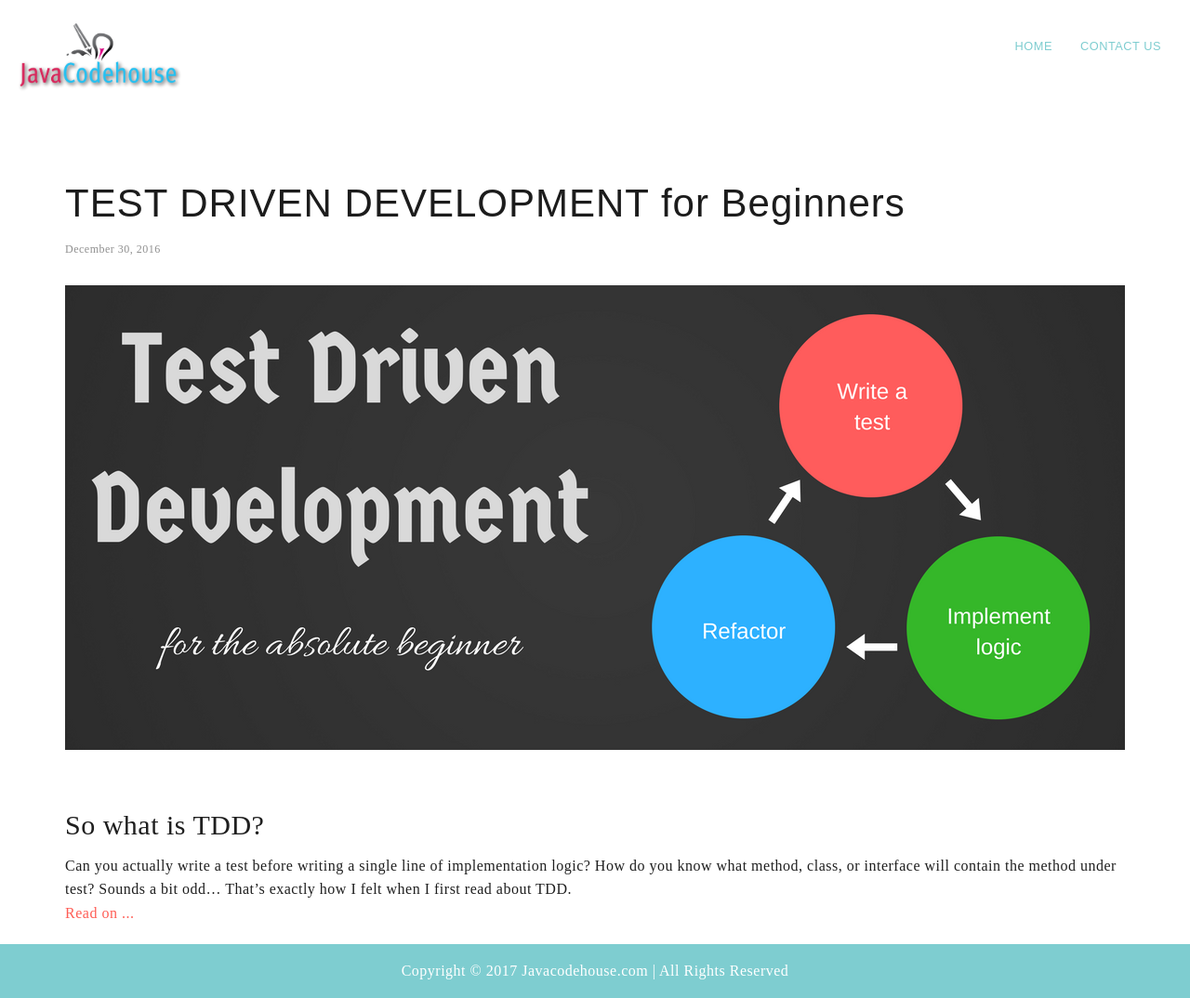
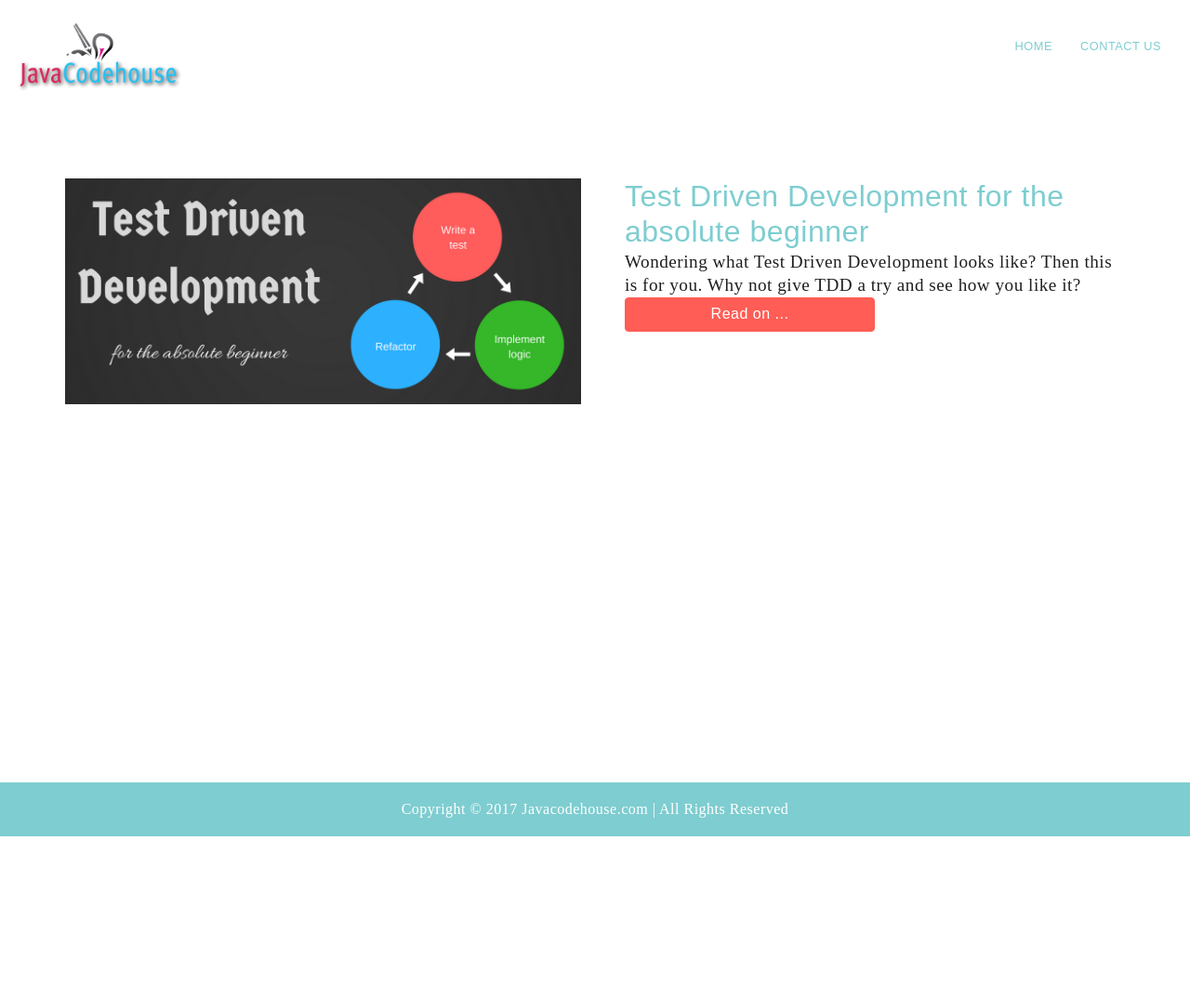
Before and after one commit to DiliniRajapaksha/DeveloperJournal, a Jekyll site: the page built from index.html, in a window 1280 px wide. Shown: the whole page at 93% size. Built offline with Jekyll 4.4.1, drawn with Linux system fonts in a browser that asks for light colours; nearby versions of some CDN libraries; after the commit the page ends 900 px from its top, so only the background shows below that.

Commit message:
new layout

```diff
--- a/_drafts/junit.markdown
+++ b/_drafts/junit.markdown
@@ -264,8 +264,5 @@ public class GreetingTest {
 
 Again more elaborated examples could be found in the [JUnit4 wiki for Parameterized tests](https://github.com/junit-team/junit4/wiki/Parameterized-tests){:target="_blank"}
 
-I hope you enjoyed this post. The next will be on Mockito and how to make best use of the features in Test Driven Development.
-Do you have any practical advise on TDD? If so, please share it with us in the comments...
-
 
 Please do let me know in the comments below if you found this information useful and I'm always looking forward to your constructive feedback.
--- a/_layouts/default.html
+++ b/_layouts/default.html
@@ -29,5 +29,6 @@
 
     <script src="https://ajax.googleapis.com/ajax/libs/jquery/3.1.1/jquery.min.js"></script>
   <script src="https://maxcdn.bootstrapcdn.com/bootstrap/3.3.7/js/bootstrap.min.js"></script>
+  <link rel="stylesheet" type="text/css" href="//fonts.googleapis.com/css?family=Open+Sans" />
   </body>
 </html>
--- a/_posts/2016-12-30-tdd.markdown
+++ b/_posts/2016-12-30-tdd.markdown
@@ -1,11 +1,12 @@
 ---
 layout: post
 comments: true
-title:  "TEST DRIVEN DEVELOPMENT for Beginners"
+
+title:  "Test Driven Development for the absolute beginner"
 date:   2016-12-30 13:33:41 +1100
 categories: Main category
 markdown_ext: "markdown, mkdown, mkdn, mkd, md"
-description: "test"
+description: "Wondering what Test Driven Development looks like? Then this is for you. Why not give TDD a try and see how you like it?"
 excerpt_separator: <!--more-->
 images:
   - url: /assets/img/tdd/TDD_1.png
@@ -32,13 +33,15 @@ permalink: test-driven-development
 {% assign image = page.images[0] %}
 {% include image.html image=image styleClass="first-image" %}
 
+
+{{page.description}}
 </div>
 
 ## So what is TDD?
 
 Can you actually write a test before writing a single line of implementation logic? How do you know what method, class, or interface will contain the method under test? Sounds a bit odd...
 That's exactly how I felt when I first read about TDD.
-<!--more-->
+
 
 > Test-driven development (TDD) is a software development process that relies on the repetition of a very short development cycle: requirements are turned into very specific test cases, then the software is improved to pass the new tests, only.
 >
--- a/css/main.scss
+++ b/css/main.scss
@@ -68,11 +68,11 @@ a, a:visited, a:hover, a:active {
 	float: right;
 }
 
-* {
+/** {
   -webkit-border-radius: 0 !important;
      -moz-border-radius: 0 !important;
           border-radius: 0 !important;
-}
+}*/
 
 
 .nav-item>a{
@@ -86,30 +86,30 @@ a, a:visited, a:hover, a:active {
 
 
 .btn-default {
-  color: #fff;
+  color: #ffffff!important;
   background-color: #ff5d55;
   border-color: #ff5d55;
-  font-size: 16px;
-	font-family: 'Amaranth', sans-serif;
+  font-size: 1em;
+	font-family: "raleway",sans-serif;
 }
 
 .btn-default:hover {
-  color: #fff;
-  background-color: #ff756f;
-  border-color: #ff756f;
+  color: #ffffff;
+  background-color: #ff5d55;
+  border-color: #ff5d55;
 }
 
 .btn-default:focus, .btn-default.focus {
-  color: #fff;
-  background-color: #ff756f;
-  border-color: #ff756f;
+  color: #ffffff;
+  background-color: #ff5d55;
+  border-color: #ff5d55;
 }
 
 .btn-default:active, .btn-default.active,
 .open > .btn-default.dropdown-toggle {
-  color: #fff;
-  background-color: #ff756f;
-  border-color: #ff756f;
+  color: #ffffff;
+  background-color: #ff5d55;
+  border-color: #ff5d55;
   background-image: none;
 }
 
@@ -117,9 +117,9 @@ a, a:visited, a:hover, a:active {
 .open > .btn-default.dropdown-toggle:hover,
 .open > .btn-default.dropdown-toggle:focus,
 .open > .btn-default.dropdown-toggle.focus {
-  color: #fff;
-  background-color: #ff756f;
-  border-color: #ff756f;
+  color: #ffffff;
+  background-color: #ff5d55;
+  border-color: #ff5d55;
 }
 
 .btn-default.disabled:focus, .btn-default.disabled.focus, .btn-default:disabled:focus, .btn-default:disabled.focus {
@@ -457,6 +457,7 @@ display: flex;
    text-align: center;
 }
 
+
 #disqus_thread{
   margin-bottom: 100px;
 }
@@ -477,3 +478,32 @@ display: flex;
 .first-image{
    margin-bottom:4em;
 }
+
+.post-item{
+}
+
+.thumb{
+  max-width: 50%;
+}
+
+.post-item-intro{
+ display: flex;
+ flex-direction: column;
+ padding-left: 2em;
+ justify-content: space-around;
+}
+
+.post-item-title{
+    font-family:  "raleway",sans-serif;
+    font-size: 2em;
+    line-height: 1.2;
+    color: #7ecdd0;
+}
+
+.post-item-desc{
+  font-size: 1.2em;
+}
+
+.post-item .btn{
+  width: 50%;
+}
--- a/index.html
+++ b/index.html
@@ -10,13 +10,23 @@ title: Java Code House
       <li>
       <div class="post-excerpt">
         <header class="post-header">
-        <h1><a class="post-title" href="{{ post.url | prepend: site.baseurl }}">{{ post.title }}</a></h1>
+<!--         <h1><a class="post-title" href="{{ post.url | prepend: site.baseurl }}">{{ post.title }}</a></h1>
         <div class="post-meta"><h6>{{ post.date | date: '%B %d, %Y' }}</h6></div>
-        </header>
-        <div markdown="1" >
-        {{ post.excerpt | remove: '<p>' | remove: '</p>' }}
+ -->        </header>
+        <div class="post-item row">
+          <div class="post-item-image col-md-6">
+            <a href="{{post.url | prepend: site.baseurl}}">
+              {% assign image = post.images[0] %}
+              {% include image.html image=image%}
+            </a>
+          </div>
+          <div class="post-item-intro col-md-6">
+            <div class="post-item-title">{{post.title}}</div>
+            <div class="post-item-desc">{{post.description}}</div>
+            <a href="{{post.url | prepend: site.baseurl}}" class="btn btn-default">Read on ...</a>
+          </div>
         </div>
-        <a class="color-pink" href="{{post.url | prepend: site.baseurl}}">Read on ...</a>
+
         </div>
 
       </li>
```
